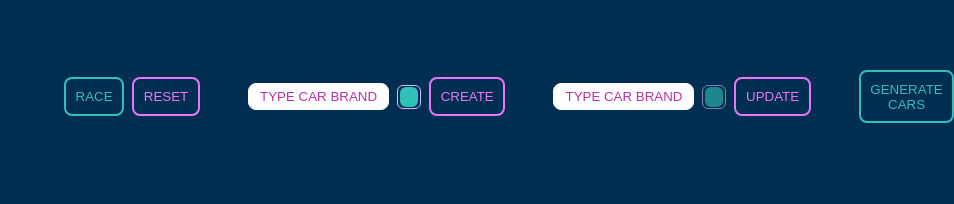
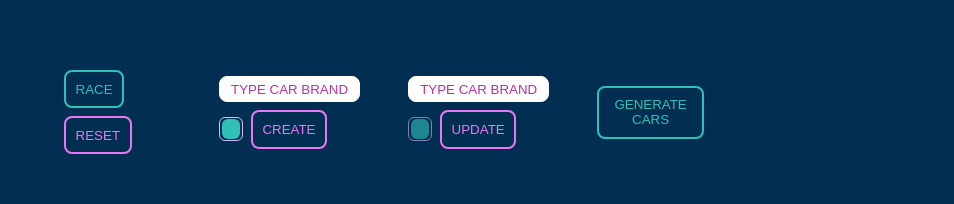
Before and after one commit to lyssolv/async-race, a React (Vite) app: page /async-race/garage in a window 768 px wide. Shown: the part 150-354 px from the top of the page, 954 px wide, since content can reach past the window. Built offline with nearby package versions, Linux system fonts and the light colour scheme; no server answers.

Commit message:
fix: horizontal scroll fix

```diff
--- a/src/components/garage/garageNavbar.css
+++ b/src/components/garage/garageNavbar.css
@@ -52,3 +52,9 @@
     justify-content: flex-start;
   }
 }
+
+@media (min-width: 700px) and (max-width: 980px) {
+  .nav-group {
+    flex-wrap: wrap;
+  }
+}
```
